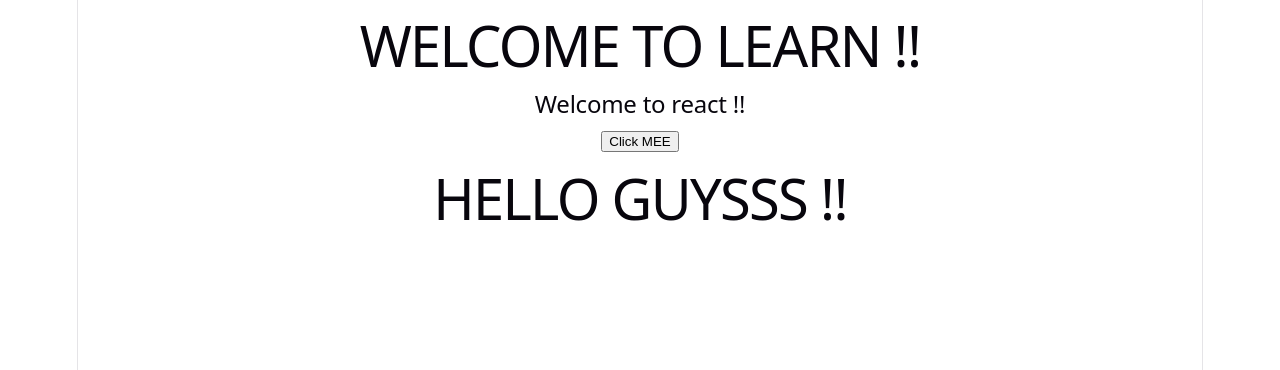
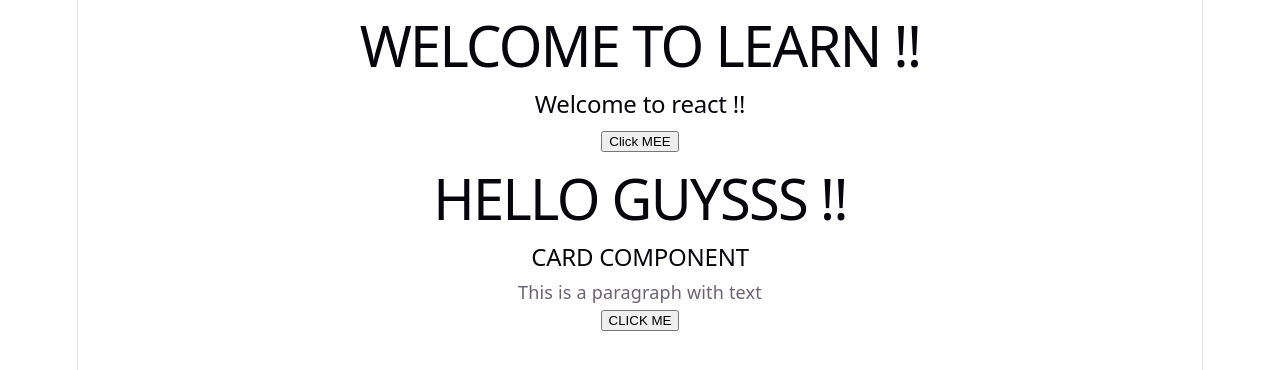
Before and after one commit to Sumaiya707/React-Learning, a React (Vite) app in the folder React-Learn/: page / in a window 1280 px wide. Shown: the top 370 px of the page. Built offline with nearby package versions, Linux system fonts and the light colour scheme.

Commit message:
CARD.JSX

```diff
--- a/React-Learn/src/App.jsx
+++ b/React-Learn/src/App.jsx
@@ -1,6 +1,7 @@
 import { Welcome } from "./Welcome";
 import "./App.css";
 import { Hello } from "./Hello";
+import { Card } from "./Card";
 function Button() {
   return <button>Click MEE</button>;
 }
@@ -12,6 +13,7 @@ function App() {
       <Welcome />
       <Button />
       <Hello />
+      <Card />
     </div>
   );
 }
--- /dev/null
+++ b/React-Learn/src/Card.jsx
@@ -0,0 +1,11 @@
+export const Card = () => {
+  return (
+    <div id="card">
+      <h2>CARD COMPONENT</h2>
+      <p>
+        This is a <span id="highlight"> paragraph </span> with text
+      </p>
+      <button> CLICK ME</button>
+    </div>
+  );
+};
```
